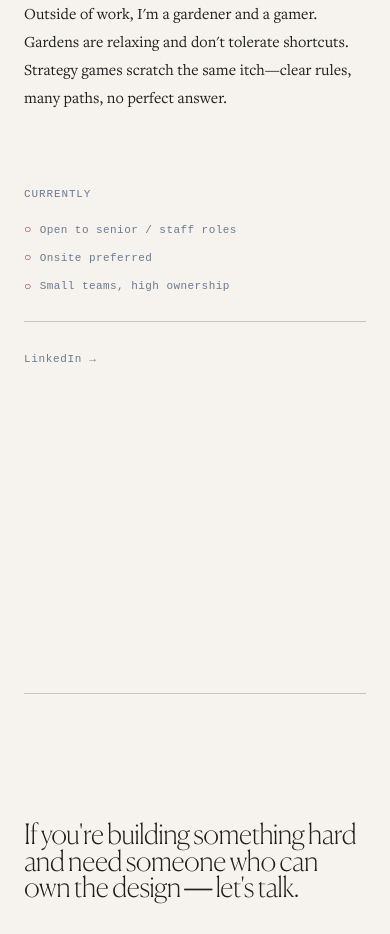
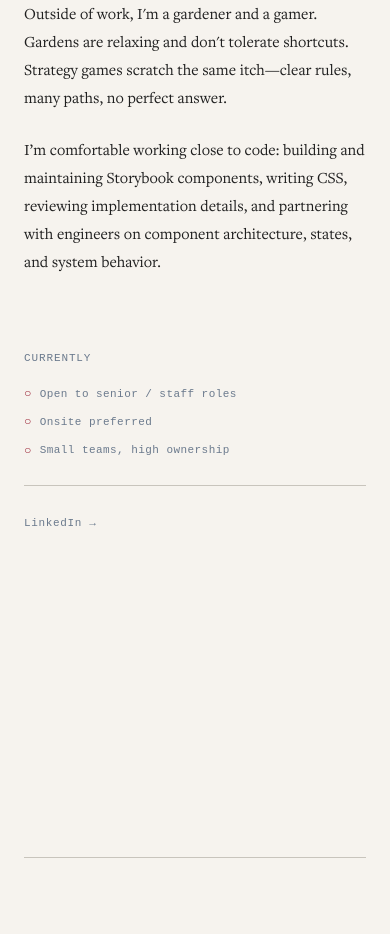
Before and after one commit to nightprince-leo/jacob-portfolio, a Next.js app: page / in a window 390 px wide. Shown: the part 3540-4474 px from the top of the page. Built offline with nearby package versions, Linux system fonts and the light colour scheme.

Commit message:
Refactor HotTakes component to set openId state to null for better default behavior. Update CSS for a responsive grid layout, improving presentation on larger screens.

```diff
--- a/content.js
+++ b/content.js
@@ -409,6 +409,7 @@ export const ABOUT = {
     "I do my best thinking in the room — whiteboard, engineers, real problem in front of us.",
     "I've spent the last decade working on products with real constraints: complex systems, small teams, and decisions that actually matter.",
     "Outside of work, I'm a gardener and a gamer. Gardens are relaxing and don't tolerate shortcuts. Strategy games scratch the same itch—clear rules, many paths, no perfect answer.",
+    "I’m comfortable working close to code: building and maintaining Storybook components, writing CSS, reviewing implementation details, and partnering with engineers on component architecture, states, and system behavior.",
   ],
 };
 
```
